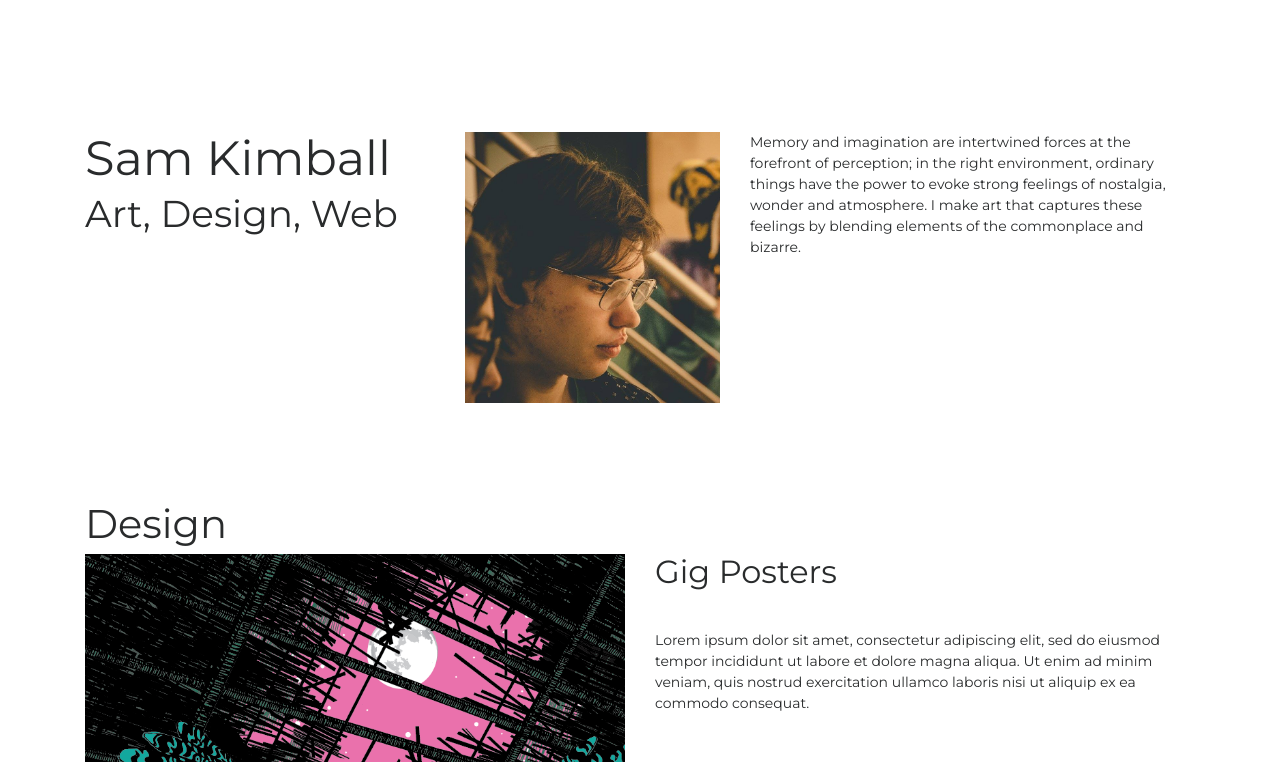
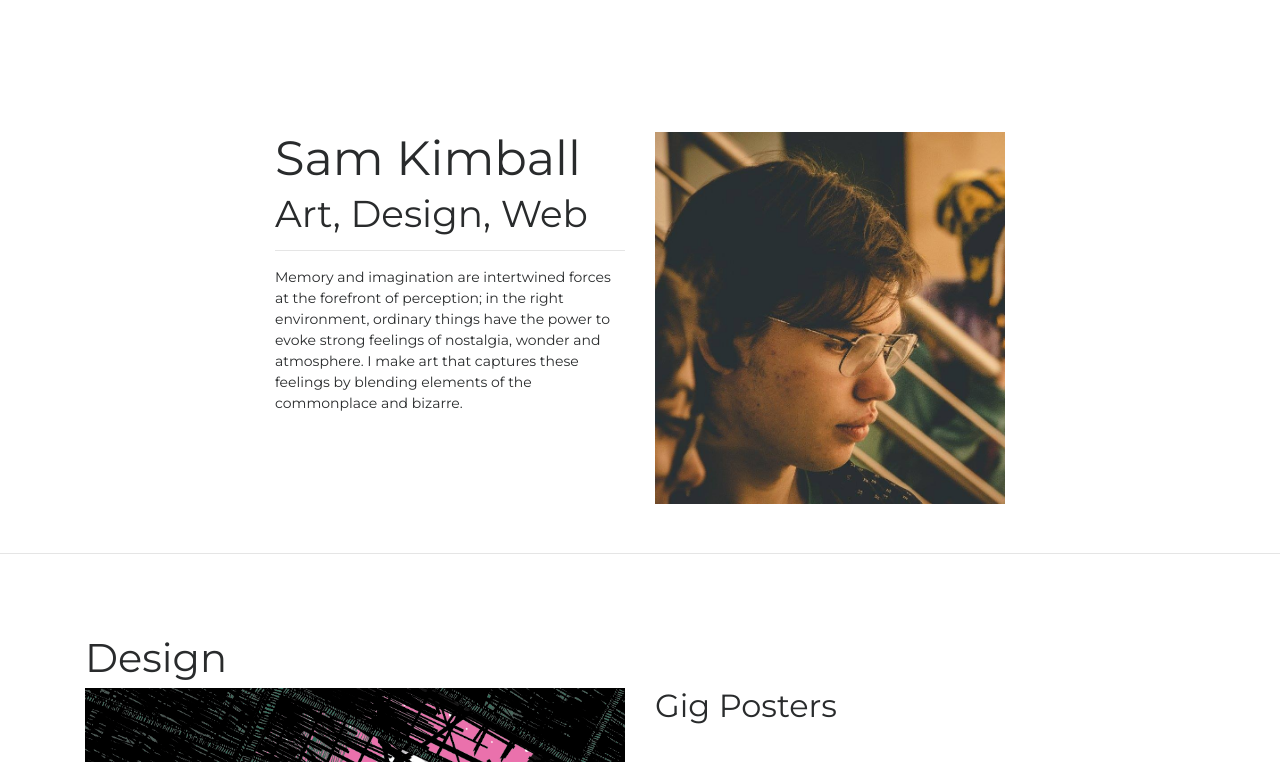
Before and after one commit to kimball-sperberg/Old-Website-Backup, a plain HTML site: page New_Design_Idea.html in a window 1280 px wide. Shown: the top 762 px of the page. Drawn offline with nearby package versions, Linux system fonts and the light colour scheme.

Commit message:
Update New_Design_Idea.html

```diff
--- a/New_Design_Idea.html
+++ b/New_Design_Idea.html
@@ -188,22 +188,23 @@ p {
 <br><br><br><br>
 	 <div class="container">
 <div class="row">
-
+	 <div class="col-sm-2">
+	 </div>
 	 <div class="col-sm-4">
 		 <h1 style="font-size: 36pt;">Sam Kimball</h1>
-		 <h2 style="font-size: 28pt;">Art, Design, Web</h2>
+		 <h2 style="font-size: 28pt;">Art, Design, Web</h2><hr>
+		 <p>Memory and imagination are intertwined forces at the forefront of perception; in the right environment, ordinary things have the power to evoke strong feelings of nostalgia, wonder and atmosphere. I make art that captures these feelings by blending elements of the commonplace and bizarre.</p>
 	 </div>
-	 <div class="col-sm-3">
+	 <div class="col-sm-4">
 		 <img class="img-responsive" src="Images/temp_prof_pic.png">
 	 </div>
-	 <div class="col-sm-5">
-		 <p>Memory and imagination are intertwined forces at the forefront of perception; in the right environment, ordinary things have the power to evoke strong feelings of nostalgia, wonder and atmosphere. I make art that captures these feelings by blending elements of the commonplace and bizarre.</p>
+	 <div class="col-sm-2">
 	 </div>
 
 </div>
 </div>
 
-	 <br><br><br>
+	 <br><hr><br><br>
 
 <!--Design-->
 <section id="Design">
@@ -238,7 +239,7 @@ p {
 </div>
 </div>
 </section>
-	<br><br><br>
+	<hr><br><br>
 <!-- Glitch -->
 <section id="Glitch">
 <div class="container">
```
